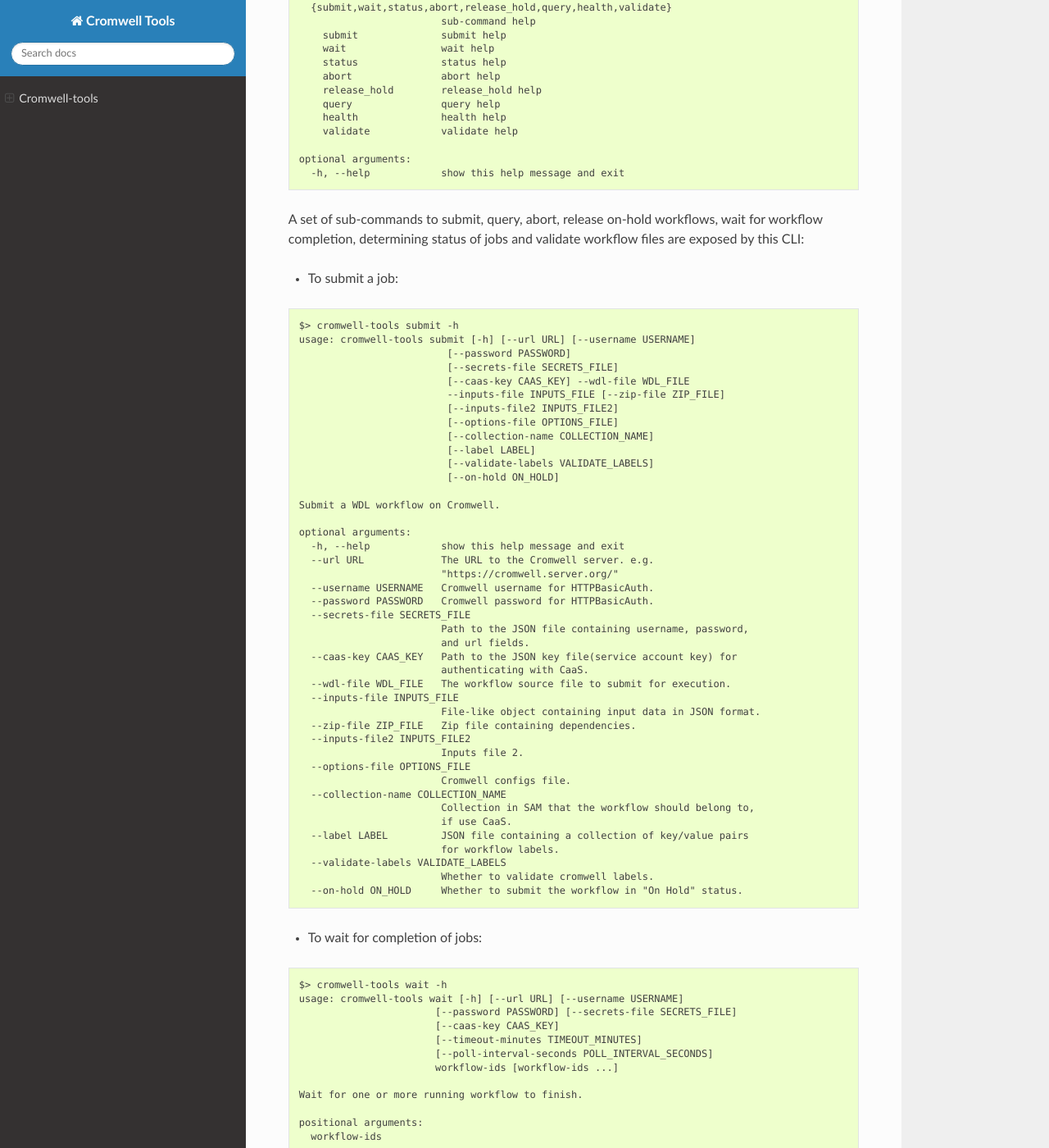
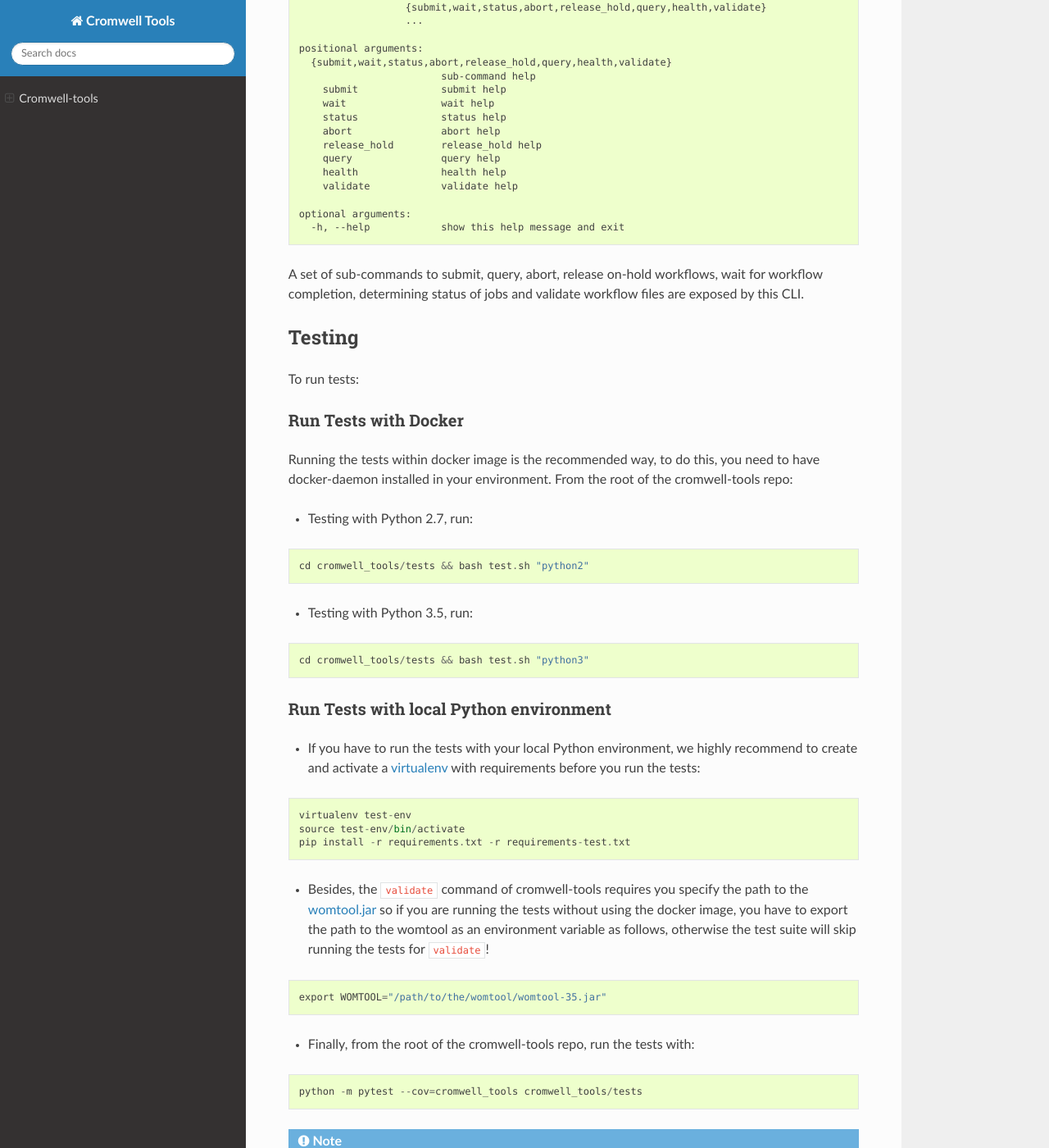
Before and after one commit to broadinstitute/cromwell-tools, a Sphinx documentation site: the page built from docs/index.rst, in a window 1280 px wide and 1400 px high, scrolled down 1613 px. Shown: the whole window at 82% size. Built offline with Sphinx 7.4.7 and the Read the Docs theme 2.0.0, drawn with Linux system fonts in a browser that asks for light colours; some of the changed text lies outside the part shown.

Commit message:
Polish authentication and documentation (#54)
* Make the readme not that verbose.

* Allow No-Auth with Cromwell.

* Deprecate oauth2client lib.

* Update readme file.

* Update Sphinx documentation strategy.

* Address comments.

* Polish documentation.

* Fix a bug around the gogle-auth client and update the quickstart notebook.

* Update the readme.

* Remove a debugging line.

```diff
--- a/README.rst
+++ b/README.rst
@@ -32,13 +32,17 @@
 
 Installation
 ============
-Version ``v1.0.0`` will be on `PyPI <https://pypi.org/>`_ but until then we need to install from GitHub:
+From version ``v1.0.0``, you can install cromwell-tools from `PyPI <https://pypi.org/>`_:
 
 .. code:: bash
 
-    pip install "git+git://github.com/broadinstitute/cromwell-tools.git@master#egg=cromwell-tools[test]"
+    pip install cromwell-tools
 
-You can omit [test] at the end of the pip invocation if you don't need the test cases this library provides.
+To install the testing requirements as extras of the library, use:
+
+.. code:: bash
+
+    pip install "cromwell-tools[test]"
 
 Usage
 =====
@@ -83,202 +87,7 @@
 
 
 A set of sub-commands to submit, query, abort, release on-hold workflows, wait for workflow completion, determining
-status of jobs and validate workflow files are exposed by this CLI:
-
-- To submit a job:
-
-.. code::
-
-    $> cromwell-tools submit -h
-    usage: cromwell-tools submit [-h] [--url URL] [--username USERNAME]
-                             [--password PASSWORD]
-                             [--secrets-file SECRETS_FILE]
-                             [--caas-key CAAS_KEY] --wdl-file WDL_FILE
-                             --inputs-file INPUTS_FILE [--zip-file ZIP_FILE]
-                             [--inputs-file2 INPUTS_FILE2]
-                             [--options-file OPTIONS_FILE]
-                             [--collection-name COLLECTION_NAME]
-                             [--label LABEL]
-                             [--validate-labels VALIDATE_LABELS]
-                             [--on-hold ON_HOLD]
-
-    Submit a WDL workflow on Cromwell.
-
-    optional arguments:
-      -h, --help            show this help message and exit
-      --url URL             The URL to the Cromwell server. e.g.
-                            "https://cromwell.server.org/"
-      --username USERNAME   Cromwell username for HTTPBasicAuth.
-      --password PASSWORD   Cromwell password for HTTPBasicAuth.
-      --secrets-file SECRETS_FILE
-                            Path to the JSON file containing username, password,
-                            and url fields.
-      --caas-key CAAS_KEY   Path to the JSON key file(service account key) for
-                            authenticating with CaaS.
-      --wdl-file WDL_FILE   The workflow source file to submit for execution.
-      --inputs-file INPUTS_FILE
-                            File-like object containing input data in JSON format.
-      --zip-file ZIP_FILE   Zip file containing dependencies.
-      --inputs-file2 INPUTS_FILE2
-                            Inputs file 2.
-      --options-file OPTIONS_FILE
-                            Cromwell configs file.
-      --collection-name COLLECTION_NAME
-                            Collection in SAM that the workflow should belong to,
-                            if use CaaS.
-      --label LABEL         JSON file containing a collection of key/value pairs
-                            for workflow labels.
-      --validate-labels VALIDATE_LABELS
-                            Whether to validate cromwell labels.
-      --on-hold ON_HOLD     Whether to submit the workflow in "On Hold" status.
-
-
-
-- To wait for completion of jobs:
-
-.. code::
-
-    $> cromwell-tools wait -h
-    usage: cromwell-tools wait [-h] [--url URL] [--username USERNAME]
-                           [--password PASSWORD] [--secrets-file SECRETS_FILE]
-                           [--caas-key CAAS_KEY]
-                           [--timeout-minutes TIMEOUT_MINUTES]
-                           [--poll-interval-seconds POLL_INTERVAL_SECONDS]
-                           workflow-ids [workflow-ids ...]
-
-    Wait for one or more running workflow to finish.
-
-    positional arguments:
-      workflow-ids
-
-    optional arguments:
-      -h, --help            show this help message and exit
-      --url URL             The URL to the Cromwell server. e.g.
-                            "https://cromwell.server.org/"
-      --username USERNAME   Cromwell username for HTTPBasicAuth.
-      --password PASSWORD   Cromwell password for HTTPBasicAuth.
-      --secrets-file SECRETS_FILE
-                            Path to the JSON file containing username, password,
-                            and url fields.
-      --caas-key CAAS_KEY   Path to the JSON key file(service account key) for
-                            authenticating with CaaS.
-      --timeout-minutes TIMEOUT_MINUTES
-                            number of minutes to wait before timeout
-      --poll-interval-seconds POLL_INTERVAL_SECONDS
-                            seconds between polling cromwell for workflow status
-
-
-- To determine the status(es) of jobs:
-
-.. code::
-
-    $> cromwell-tools status -h
-    usage: cromwell-tools status [-h] [--url URL] [--username USERNAME]
-                             [--password PASSWORD]
-                             [--secrets-file SECRETS_FILE]
-                             [--caas-key CAAS_KEY] --uuid UUID
-
-    Get the status of one or more workflows.
-
-    optional arguments:
-      -h, --help            show this help message and exit
-      --url URL             The URL to the Cromwell server. e.g.
-                            "https://cromwell.server.org/"
-      --username USERNAME   Cromwell username for HTTPBasicAuth.
-      --password PASSWORD   Cromwell password for HTTPBasicAuth.
-      --secrets-file SECRETS_FILE
-                            Path to the JSON file containing username, password,
-                            and url fields.
-      --caas-key CAAS_KEY   Path to the JSON key file(service account key) for
-                            authenticating with CaaS.
-      --uuid UUID           A Cromwell workflow UUID, which is the workflow
-                            identifier.
-
-
-- To abort a job:
-
-.. code::
-
-    $> cromwell-tools abort -h
-    usage: cromwell-tools abort [-h] --uuid UUID
-
-    Request Cromwell to abort a running workflow by UUID.
-
-    optional arguments:
-      -h, --help   show this help message and exit
-      --uuid UUID  A Cromwell workflow UUID, which is the workflow identifier.
-
-
-- To release a job in "On Hold" status:
-
-.. code::
-
-    $> cromwell-tools release_hold -h
-    usage: cromwell-tools release_hold [-h] --uuid UUID
-
-    Request Cromwell to release the hold on a workflow.
-
-    optional arguments:
-      -h, --help   show this help message and exit
-      --uuid UUID  A Cromwell workflow UUID, which is the workflow identifier.
-
-
-- To query for jobs:
-
-.. code::
-
-    $> cromwell-tools query -h
-    usage: cromwell-tools query [-h]
-
-    [NOT IMPLEMENTED IN CLI] Query for workflows.
-
-    optional arguments:
-      -h, --help  show this help message and exit
-
-
-- To validate the WDL file(s) of jobs:
-
-.. code::
-
-    $> cromwell-tools validate -h
-    usage: cromwell-tools validate [-h] --wdl-file WDL_FILE --womtool-path
-                               WOMTOOL_PATH
-                               [--dependencies-json DEPENDENCIES_JSON]
-
-    Validate a cromwell workflow using womtool.
-
-    optional arguments:
-      -h, --help            show this help message and exit
-      --wdl-file WDL_FILE
-      --womtool-path WOMTOOL_PATH
-                            path to cromwell womtool jar
-      --dependencies-json DEPENDENCIES_JSON
-
-
-- To check the health state of the Cromwell server:
-
-.. code::
-
-    $> cromwell-tools health -h
-    usage: cromwell-tools health [-h] [--url URL] [--username USERNAME]
-                             [--password PASSWORD]
-                             [--secrets-file SECRETS_FILE]
-                             [--caas-key CAAS_KEY]
-
-    Check that cromwell is running and that provided authentication is valid.
-
-    optional arguments:
-      -h, --help            show this help message and exit
-      --url URL             The URL to the Cromwell server. e.g.
-                            "https://cromwell.server.org/"
-      --username USERNAME   Cromwell username for HTTPBasicAuth.
-      --password PASSWORD   Cromwell password for HTTPBasicAuth.
-      --secrets-file SECRETS_FILE
-                            Path to the JSON file containing username, password,
-                            and url fields.
-      --caas-key CAAS_KEY   Path to the JSON key file(service account key) for
-                            authenticating with CaaS.
-
+status of jobs and validate workflow files are exposed by this CLI.
 
 Testing
 =======
--- a/docs/conf.py
+++ b/docs/conf.py
@@ -88,7 +88,9 @@
 # further.  For a list of options available for each theme, see the
 # documentation.
 #
-# html_theme_options = {}
+html_theme_options = {
+    'navigation_depth': 4,
+}
 
 # Add any paths that contain custom static files (such as style sheets) here,
 # relative to this directory. They are copied after the builtin static files,
--- a/docs/index.rst
+++ b/docs/index.rst
@@ -1,16 +1,28 @@
 .. include:: ../README.rst
 
 API documentation
-==========================================
-.. automodule:: cromwell_tools.cromwell_tools
+=================
+.. automodule:: cromwell_tools.cromwell_api
    :members:
    :inherited-members:
 
+.. automodule:: cromwell_tools.cromwell_auth
+   :members:
+   :inherited-members:
+
+.. automodule:: cromwell_tools.utilities
+   :members:
+   :inherited-members:
+
+.. automodule:: cromwell_tools.cli
+   :members:
+   :inherited-members:
 
 Table of Contents
 =================
 .. toctree::
-   :maxdepth: 2
+   :maxdepth: 4
+
 
 * :ref:`genindex`
 * :ref:`modindex`
--- a/requirements.txt
+++ b/requirements.txt
@@ -1,5 +1,5 @@
 requests>=2.20.0
 six>=1.11.0
-oauth2client>=4.1.2
+google-auth>=1.6.1,<2
 tenacity>=4.10.0
 setuptools_scm>=3.1.0,<4
--- a/setup.py
+++ b/setup.py
@@ -16,7 +16,7 @@
 install_requires = [
     'requests>=2.20.0',
     'six>=1.11.0',
-    'oauth2client>=4.1.2',
+    'google-auth>=1.6.1,<2',
     'tenacity>=4.10.0',
     'setuptools_scm>=3.1.0,<4'
 ]
```
Also changed, not shown: other parts of README.rst (+1 -1 lines), 5 other files.
